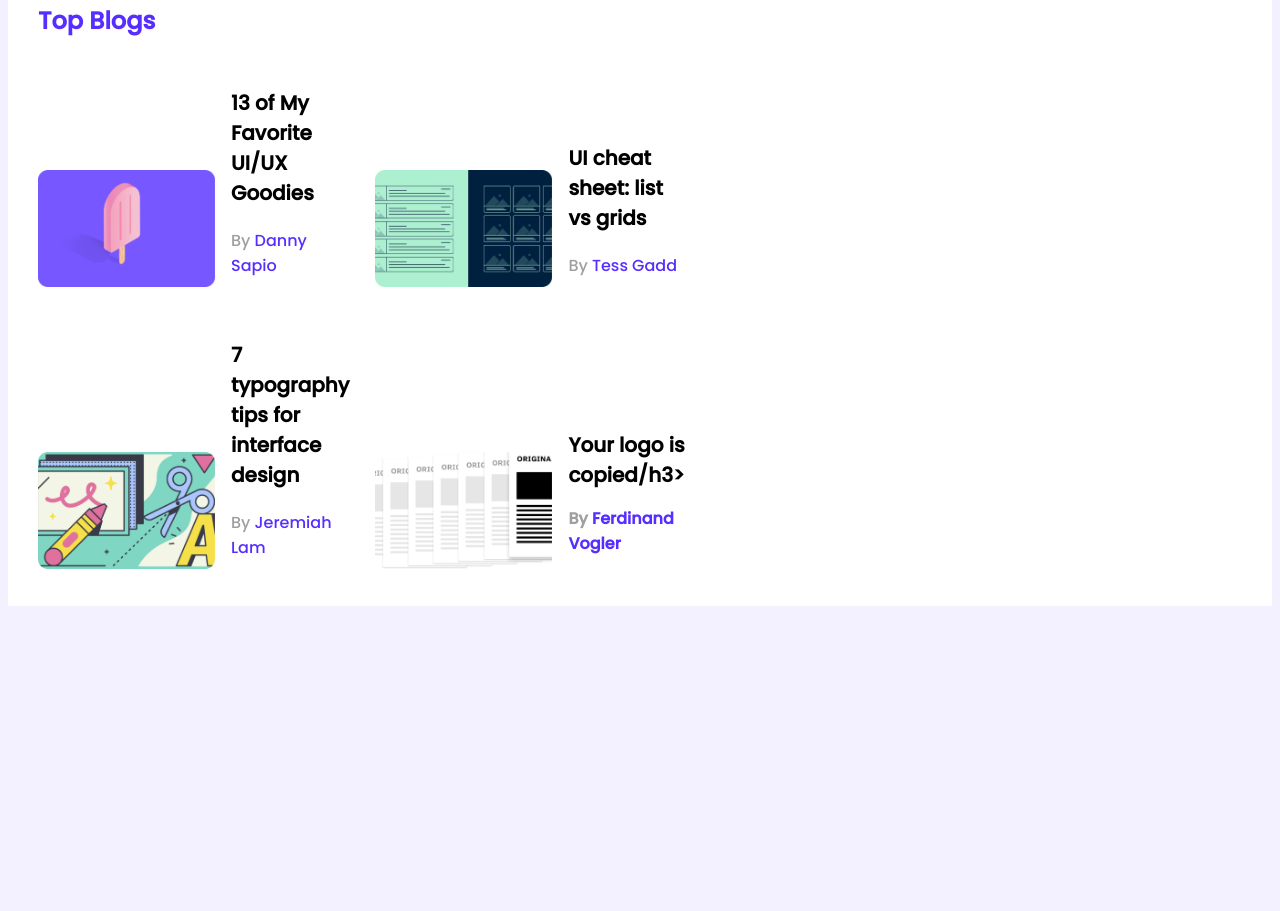
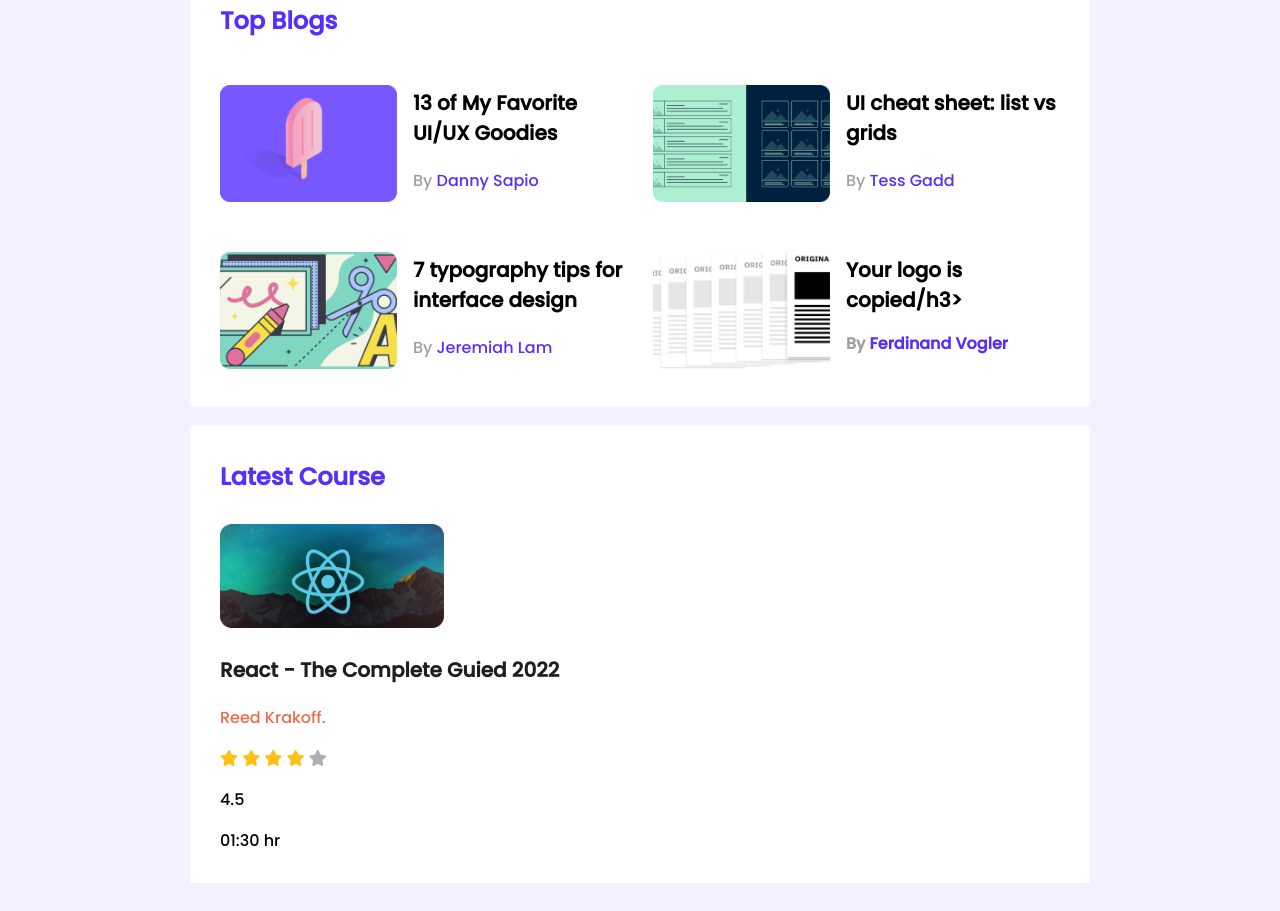
Before and after one commit to tarikul-tareef/Leader-Board-CSS3, a plain HTML site: page index.html in a window 1280 px wide. Shown: the part 317-1228 px from the top of the page. Before the commit the page ends 951 px from the top, so only its background shows below. Drawn offline with Linux system fonts and the light colour scheme.

Commit message:
start after Eid ul azha again

```diff
--- a/Styles/style.css
+++ b/Styles/style.css
@@ -9,7 +9,9 @@
 
 main{
   display: flex;
+  flex-direction: column;
   justify-content: center;
+  align-items: center;
 }
 
 .container{
@@ -92,4 +94,31 @@
   color: #562EFF;
 }
 
-/* ----------------------------------Top Courses Styles---------------------------------------- */
+/* ----------------------------------Latest Courses Styles---------------------------------------- */
+
+.courses .course-banner img{
+  width: 224px;
+  height: 104px;
+}
+
+.course-title{
+  font-size: 20px;
+  color: #1E1E1E;
+}
+
+.course-author{
+  font-size: 16px;
+  color: #ED6B4F;
+}
+
+.fa-star{
+  font size: 13px;
+}
+
+.fa-star.filled{
+  color: #FFC014;
+}
+
+.fa-star.empty{
+  color: #AEAEAE;
+}
--- a/index.html
+++ b/index.html
@@ -6,6 +6,8 @@
     <meta http-equiv="X-UA-Compatible" content="IE=edge">
     <meta name="viewport" content="width=device-width, initial-scale=1.0">
     <title>Leader Board</title>
+    <!-- -------------------------------Font Awesome---------------------------------------- -->
+    <script src="https://kit.fontawesome.com/0e7f733848.js" crossorigin="anonymous"></script>
     <!-- -------------------------------stylesheet -------------------------------------------->
     <link rel="stylesheet" href="Styles/style.css">
   </head>
@@ -97,7 +99,27 @@
       </section>
       <!--------------------------------Latest Courses Start----------------------------------->
       <section class="container">
-
+          <h2 class="section-title">Latest Course</h2>
+          <div class="courses">
+              <div class="course">
+                <div class="course-banner">
+                  <img src="images/courses/course-1.png" alt="">
+                </div>
+                <div class="course-detail">
+                  <h3 class="course-title">React - The Complete Guied 2022</h3>
+                  <p class="course-author">Reed Krakoff.</p>
+                  <div>
+                    <i class="fas fa-star filled"></i>
+                    <i class="fas fa-star filled"></i>
+                    <i class="fas fa-star filled"></i>
+                    <i class="fas fa-star filled"></i>
+                    <i class="fas fa-star empty"></i>
+                  </div>
+                  <p>4.5</p>
+                  <div>01:30 hr</div>
+                </div>
+              </div>
+          </div>
       </section>
     </main>
   </body>
```
Lines whose indentation alone changed are shown as unchanged.
